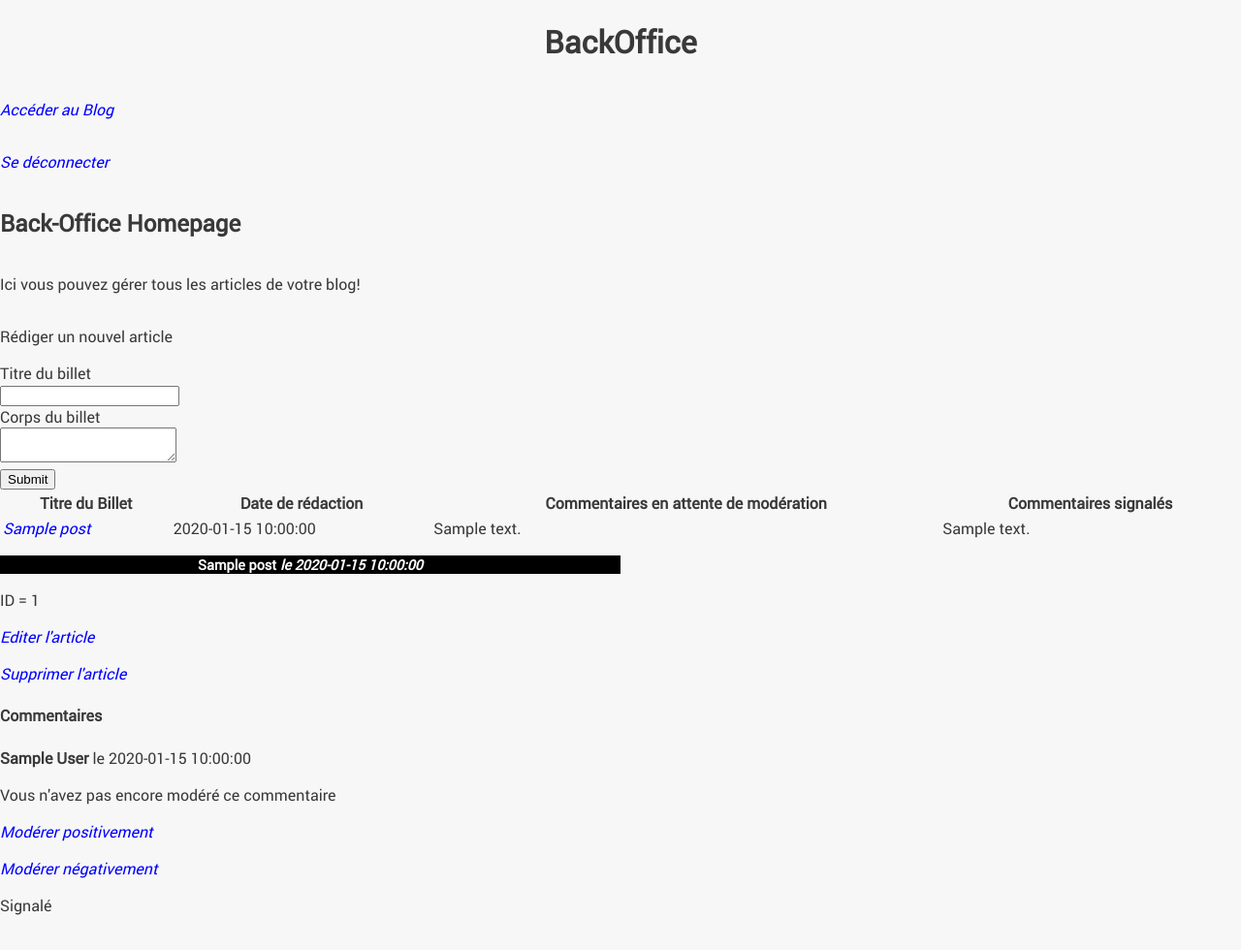
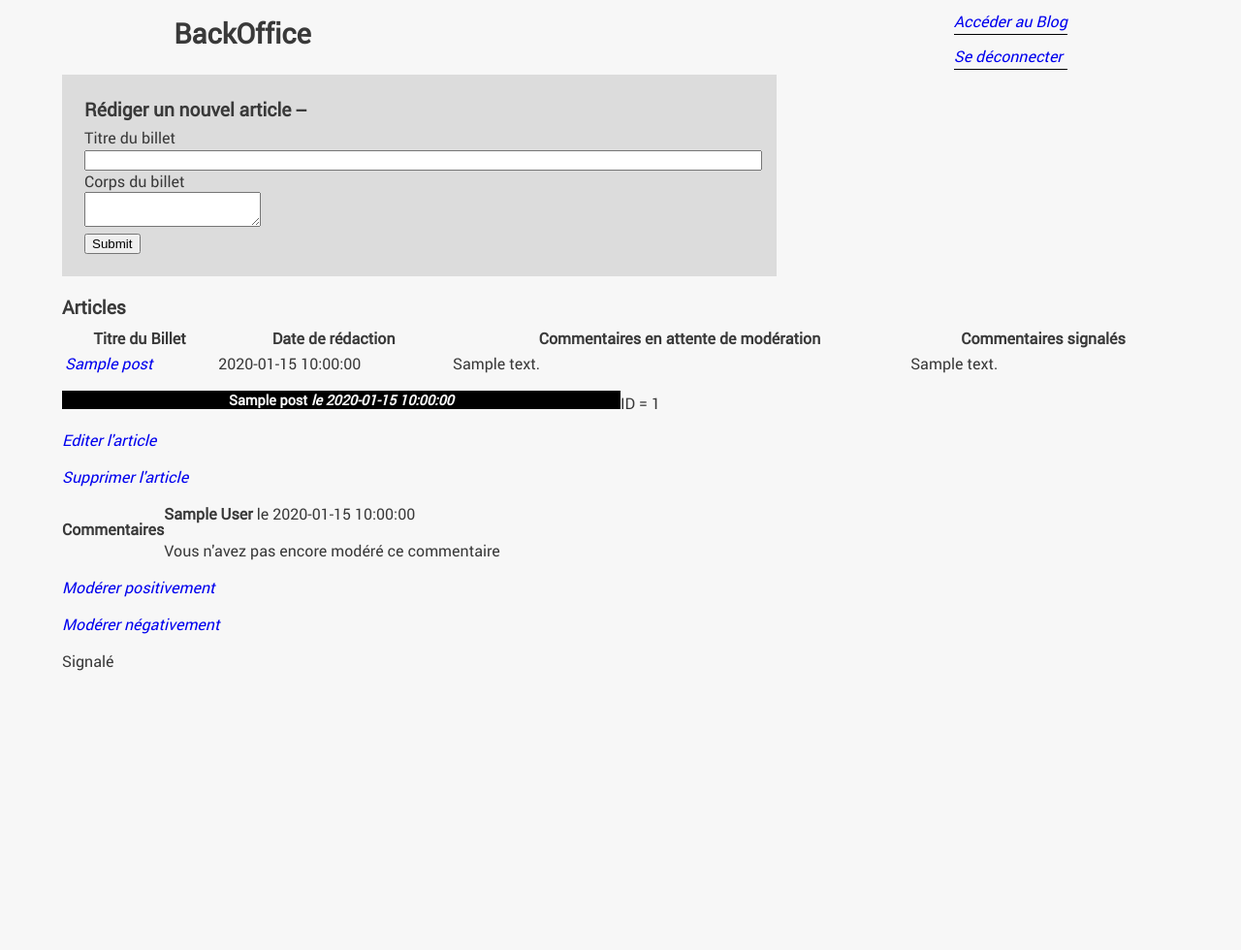
Before and after one commit to amercier8/cours_mvc, a PHP site: template view/backend/homepageView.php in a window 1280 px wide. Shown: the whole page at 97% size. After the commit the page ends 692 px from the top, so only its background shows below. Run offline with PHP 8.4, Linux system fonts and the light colour scheme; the template is opened without the code that fills it: most values are stand-ins (such as "Sample title", 1, 10 or a date in 2020); some libraries are stand-ins or nearby versions; some web fonts are replaced.

Commit message:
wip style

```diff
--- a/controller/backend/backend.php
+++ b/controller/backend/backend.php
@@ -55,6 +55,8 @@ class ctrlBackend {
     public function listPosts() {
         $posts = $this->postManager->getPosts();
         $comments = $this->commentManager->getAllComments();
+        //TESTS
+        /*
         $commentSummary= array("postId"=>'',"numberOfReports"=>'');
 
         foreach ($comments as $comment):
@@ -78,6 +80,8 @@ class ctrlBackend {
         var_dump($commentSummary);
         //var_dump($commentSummary2);
         //var_dump($numberOfComments);
+        */
+        //FIN TESTS
         require('view/backend/homepageView.php');
     }
 
--- a/public/css/style.css
+++ b/public/css/style.css
@@ -34,6 +34,8 @@ body
     flex-wrap: wrap;
 	margin: auto;
     max-width: 1600px;
+    margin-left: 5%;
+    margin-right: 5%;
 }
 
 h1, h3
@@ -63,7 +65,6 @@ h3
 a
 {
     text-decoration: none;
-    color: blue;
     font-style: italic;
 }
 
@@ -80,8 +81,6 @@ html body div h3
     background-color: #dcdcdc;
 }
 
-
-
 /*FONTAWESOME */
 .fa-thumbs-up, .approved
 {
@@ -97,3 +96,80 @@ html body div h3
 {
     color: red;
 }
+
+#BOHeader
+{
+    display: flex;
+    justify-content: space-between;
+    margin-left: 10%;
+    margin-right: 10%;
+}
+
+#BOHeaderLinks p
+{
+    display: flex;
+    flex-direction: column;
+    margin-bottom: 5px;
+    margin-top: 10px;
+    border-bottom: 1px solid #000;
+    text-decoration: none;
+    line-height: 1.5;
+    padding-bottom: 1px;
+}
+
+h1, h2, h3, h4
+{
+    margin-top: 3em;
+    float: left;
+    margin: 1em 0 0.25em;
+    margin-top: 1em;
+    font-weight: 700;
+}
+
+h1
+{
+    font-size: 1.8rem;
+    margin-top: 15px;
+    margin-bottom: 15px;
+}
+
+h2
+{
+    font-size: 1.2rem;
+}
+
+.articleForm
+{
+    display: flex;
+    flex-direction: column;
+    background-color: #dcdcdc;
+    padding: 2%;
+    width: 60%;
+    justify-content: center;
+}
+
+#mceu_17
+{
+    width: 100%;
+}
+
+#title
+{
+    width: 100%;
+}
+
+.articleForm > h2:nth-child(1)
+{
+    margin-top: 0;
+}
+
+.comment
+{
+    margin-top: 5px;
+    display: flex;
+    flex-direction: column;
+    background-color: #dcdcdc;
+    padding: 2%;
+    width: 60%;
+    justify-content: center;
+}
--- a/public/js/tinyMce.js
+++ b/public/js/tinyMce.js
@@ -1,7 +1,6 @@
 tinymce.init({
     selector: '.mytextarea',
     height: 200,
-    width: 500,
     menubar: false,
     plugins: [
         'advlist autolink lists link image charmap print preview anchor textcolor',
--- a/view/backend/homepageView.php
+++ b/view/backend/homepageView.php
@@ -1,11 +1,16 @@
 <?php $title = 'Back-Office Homepage'; ?>
 
 <?php ob_start(); ?>
+<header id="BOHeader">
+    <h1>BackOffice</h1>
+    <div id="BOHeaderLinks">
+        <p><a href="index.php">Accéder au Blog</a></p>
         <p><a href="index.php?action=disconnect">Se déconnecter</a></p>
-<h2>Back-Office Homepage</h2>
+    </div>
+</header>
 
-<p>Ici vous pouvez gérer tous les articles de votre blog!</p>
-<p>Rédiger un nouvel article</p>
+<div class="articleForm">
+    <h2>Rédiger un nouvel article --</h2>
 
     <form action="index.php?action=addPost" method="post">
         <div>
@@ -20,8 +25,11 @@
             <input type="submit" />
         </div>
     </form>
+</div>
 
 <!-- Test sous forme de tableau -->
+
+<h2>Articles</h2>
 <table>
     <tr>
         <th>Titre du Billet</th>
--- a/view/backend/template.php
+++ b/view/backend/template.php
@@ -9,8 +9,6 @@
     </head>
 
     <body>
-        <h1>BackOffice</h1>
-        <p><a href="index.php">Accéder au Blog</a></p>
         <?= $content ?>
 
         <script src="public/js/tinyMce.js"></script>
```
Also changed, not shown: view/backend/postView.php (+12 -1 lines), view/backend/postEditionView.php (deleted). Lines whose indentation alone changed are shown as unchanged.
